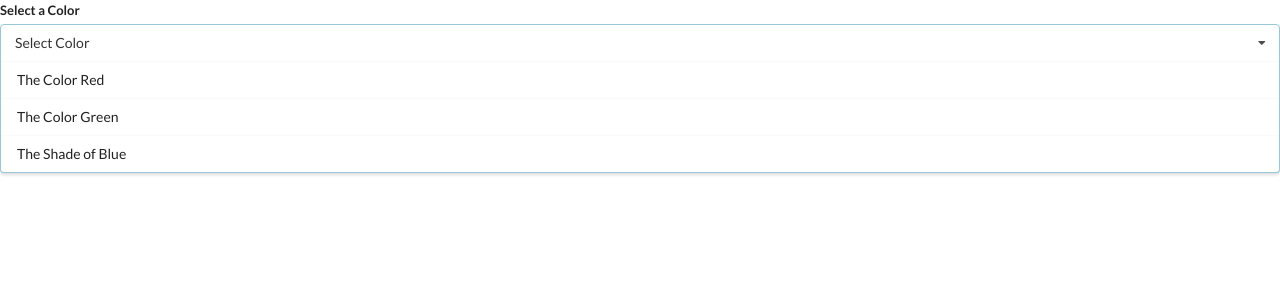
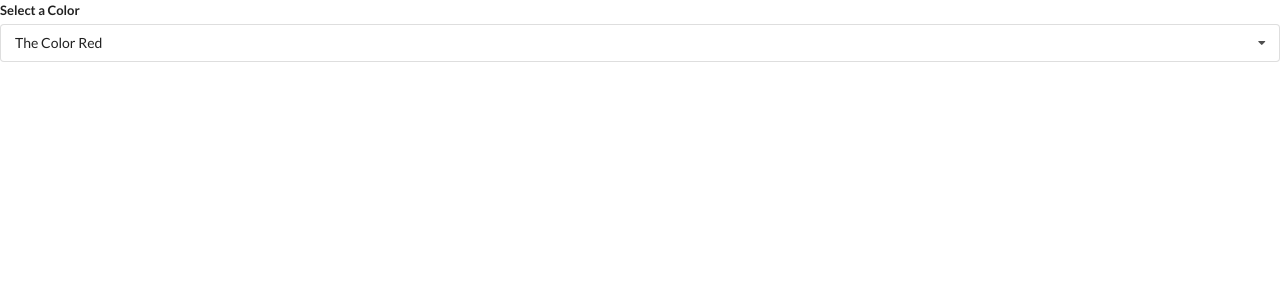
Before and after one commit to solovevv1/widgets, a React (Create React App) app: page / in a window 1280 px wide. Shown: the top 300 px of the page. Built offline with nearby package versions, Linux system fonts and the light colour scheme.

Commit message:
the dropdwon

```diff
--- a/src/App.js
+++ b/src/App.js
@@ -1,4 +1,4 @@
-import React from 'react'
+import React, { useState } from 'react'
 // import Accordion from './components/Accordion'
 // import Search from './components/Search'
 import Dropdown from './components/Dropdown'
@@ -21,25 +21,30 @@
 const options = [
   {
     label: 'The Color Red',
-    value: 'red'
+    value: 'red',
   },
   {
     label: 'The Color Green',
-    value: 'green'
+    value: 'green',
   },
   {
     label: 'The Shade of Blue',
-    value: 'blue'
+    value: 'blue',
   }
 ]
 
 const App = () => {
+  const [selected, setSelected] = useState(options[0]);
 
   return (
     <div>
       {/* <Accordion items={items} /> */}
       {/* <Search /> */}
-      <Dropdown options={options} />
+      <Dropdown
+        selected={selected}
+        onSelectedChange={setSelected}
+        options={options}
+      />
     </div>
   )
 }
--- a/src/components/Dropdown.js
+++ b/src/components/Dropdown.js
@@ -1,9 +1,19 @@
-import React from 'react'
+import React, { useState } from 'react'
 
-const Dropdown = ({ options }) => {
+const Dropdown = ({ options, selected, onSelectedChange }) => {
+    const [open, setOpen] = useState(false);
+
     const renderedOptions = options.map((option) => {
+        if (option.value === selected.value) {
+            return null;
+        }
+
         return (
-            <div key={option.value} className='item'>
+            <div
+                key={option.value}
+                className='item'
+                onClick={() => { onSelectedChange(option) }}
+            >
                 {option.label}
             </div>
         )
@@ -14,10 +24,11 @@
         <div className='ui form'>
             <div className='field'>
                 <label className='label'>Select a Color</label>
-                <div className='ui selection dropdown visible active'>
+                <div onClick={() => setOpen(!open)}
+                    className={`ui selection dropdown ${open ? 'visible active' : ''}`}>
                     <i className='dropdown icon'></i>
-                    <div className='text'>Select Color</div>
-                    <div className='menu visible transition'>
+                    <div className='text'>{selected.label}</div>
+                    <div className={`menu ${open ? 'visible transition' : ''}`}>
                         {renderedOptions}
                     </div>
                 </div>
```
